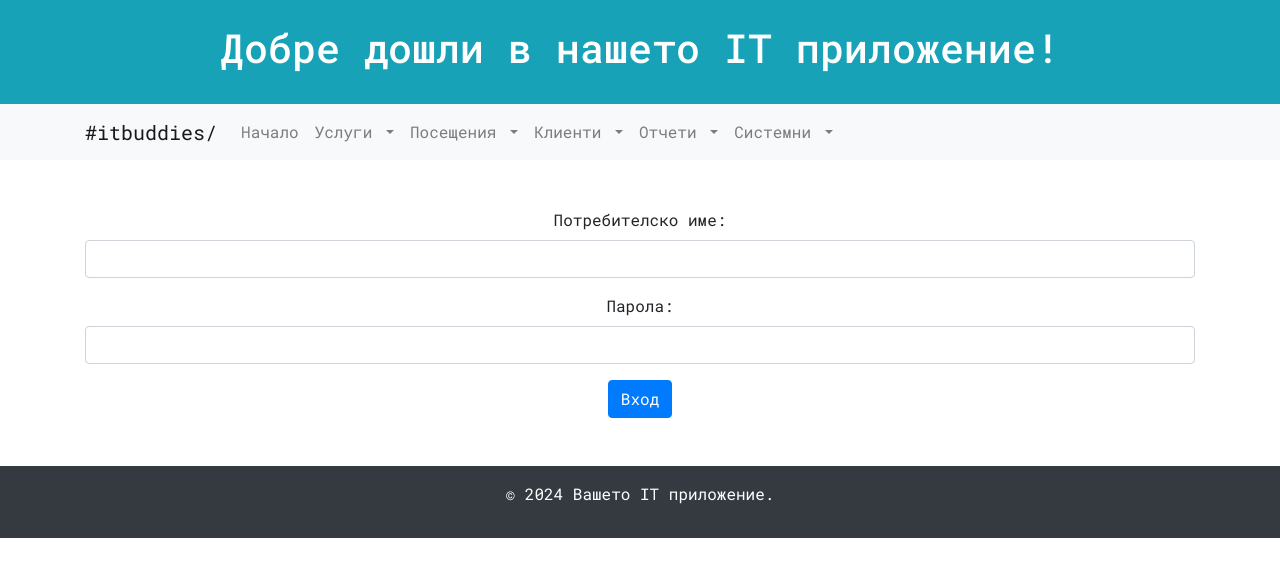
After one commit to kolevmm/itmg, a Flask app: page /login in a window 1280 px wide. The commit adds this page. Shown: the top 577 px of the page. Run offline with Flask 3, Linux system fonts and the light colour scheme; some libraries are stand-ins or nearby versions.

Commit message:
Login function

```diff
--- a/app.py
+++ b/app.py
@@ -1,5 +1,5 @@
 from flask import Flask, render_template, request, redirect, url_for, send_file, jsonify, flash
-from flask_login import UserMixin
+from flask_login import UserMixin, LoginManager, login_user, logout_user, login_required, current_user
 from werkzeug.security import generate_password_hash, check_password_hash
 from flask_sqlalchemy import SQLAlchemy
 from datetime import datetime, timedelta
@@ -10,6 +10,18 @@ import os
 
 app = Flask(__name__)
 app.secret_key = os.urandom(24)  # Генерирайте случаен ключ с дължина 24 байта
+# Инциализирайте LoginManager
+login_manager = LoginManager()
+login_manager.init_app(app)
+login_manager.login_view = 'login'  # Задайте маршрута за вход
+
+# Функция за зареждане на потребителя, базирана на ID
+@login_manager.user_loader
+def load_user(user_id):
+    return User.query.get(int(user_id))  # Заменете 'User' с вашия модел на потребителя
+
+# Задайте маршрута за логин
+login_manager.login_view = 'login'
 app.config['SQLALCHEMY_DATABASE_URI'] = 'sqlite:///services.db'
 app.config['SQLALCHEMY_TRACK_MODIFICATIONS'] = False
 db = SQLAlchemy(app)
@@ -68,7 +80,37 @@ def create_tables():
 
 @app.route('/')
 def index():
-    return render_template('index.html')
+    if current_user.is_authenticated:  # Проверка дали потребителят е аутентифициран
+        return redirect(url_for('dashboard'))  # Пренасочете към главния панел
+    return render_template('login.html')  # В противен случай покажете логин страницата
+
+@app.route('/login', methods=['GET', 'POST'])
+def login():
+    if request.method == 'POST':
+        username = request.form['username']
+        password = request.form['password']
+        user = User.query.filter_by(username=username).first()
+
+        # Проверка на потребителското име и паролата
+        if user and check_password_hash(user.password, password):
+            login_user(user)  # Вход на потребителя
+            flash('Влязохте успешно!', 'success')
+            return redirect(url_for('dashboard'))  # Пренасочете към основната страница или контролния панел
+        else:
+            flash('Невалидно име на потребител или парола.', 'danger')
+
+    return render_template('login.html')  # Връщане на шаблона за логин
+
+@app.route('/logout')
+def logout():
+    logout_user()  # Изход на потребителя
+    flash('Изходят успешно!', 'success')
+    return redirect(url_for('index'))
+
+@app.route('/dashboard')
+@login_required
+def dashboard():
+    return render_template('dashboard.html')  # Страница след влизане
 
 @app.route('/add_service', methods=['GET', 'POST'])
 def add_service():
--- /dev/null
+++ b/templates/login.html
@@ -0,0 +1,24 @@
+<!-- Включване на header -->
+{% include 'header.html' %}
+    <header class="bg-info text-white text-center py-4">
+        <h1>Добре дошли в нашето IT приложение!</h1>
+    </header>
+
+    <!-- Включване на навигационния бар -->
+    {% include 'navbar.html' %}
+
+    <main class="container text-center my-5">
+        <form action="/login" method="POST">
+            <div class="form-group">
+                <label for="username">Потребителско име:</label>
+                <input type="text" id="username" name="username" class="form-control" required>
+            </div>
+            <div class="form-group">
+                <label for="password">Парола:</label>
+                <input type="password" id="password" name="password" class="form-control" required>
+            </div>
+            <button type="submit" class="btn btn-primary">Вход</button>
+        </form>
+    </main>
+<!-- Включване на footer -->
+{% include 'footer.html' %}
--- a/templates/navbar.html
+++ b/templates/navbar.html
@@ -58,4 +58,12 @@
             </ul>
         </div>
     </div>
+
+    <span class="navbar-text">
+        {% if current_user.is_authenticated %}
+                {{ current_user.username }}
+                <a href="{{ url_for('logout') }}" class="btn btn-secondary btn-sm">Изход</a>
+            {% else %}
+            {% endif %}
+      </span>
 </nav>
```
Also changed, not shown: templates/dashboard.html (added, +15 -0 lines), templates/logout1.html (added, +17 -0 lines).
